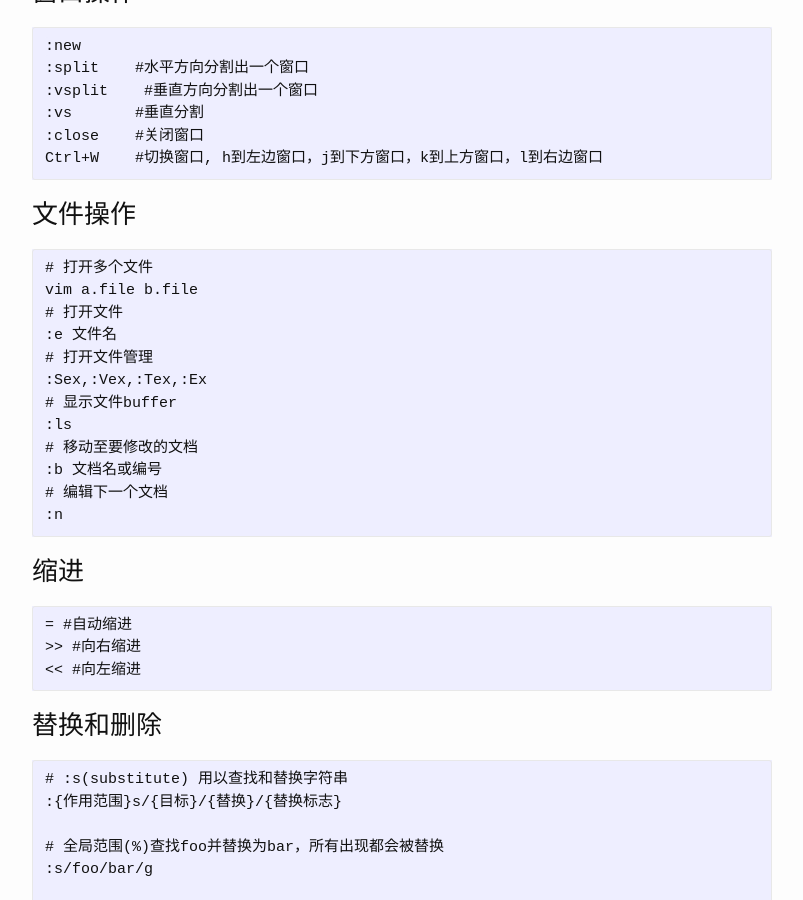
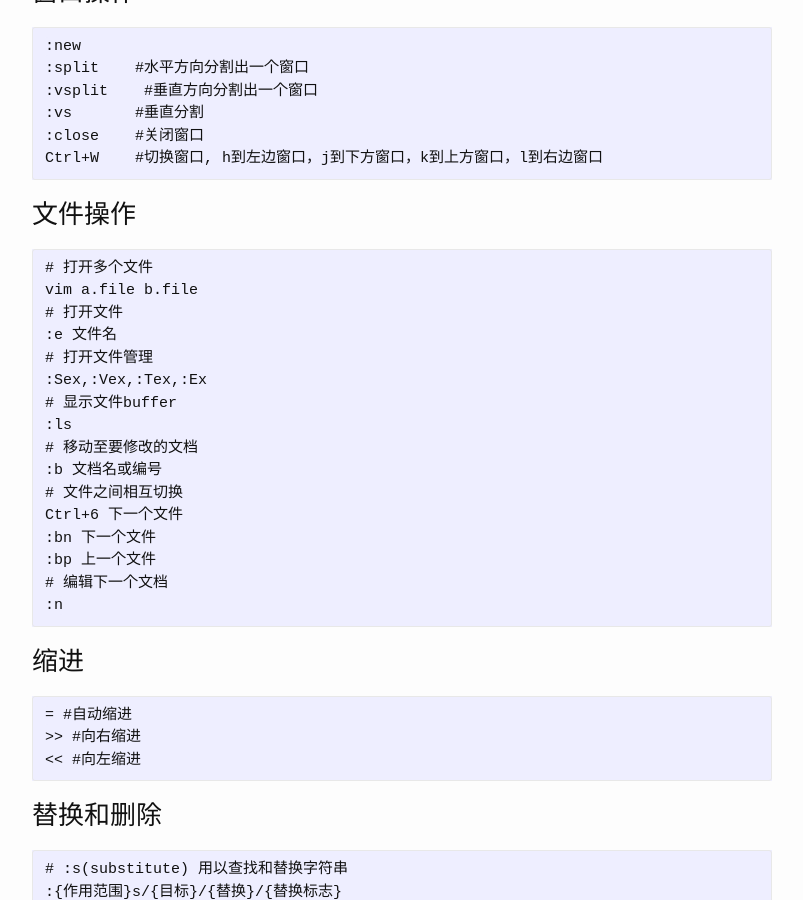
Before and after one commit to josephstalin117/josephstalin117.github.io, a Jekyll site: the page built from _posts/2016-07-03-vim.markdown, in a window 1280 px wide and 900 px high, scrolled down 2020 px. Shown: the whole window, without its empty margins (238-1041 px from the left). Built offline with Jekyll 4.4.1, drawn with Linux system fonts in a browser that asks for light colours.

Commit message:
add bn command

````diff
--- a/_posts/2016-07-03-vim.markdown
+++ b/_posts/2016-07-03-vim.markdown
@@ -116,6 +116,10 @@ vim a.file b.file
 :ls
 # 移动至要修改的文档
 :b 文档名或编号
+# 文件之间相互切换
+Ctrl+6 下一个文件
+:bn 下一个文件
+:bp 上一个文件
 # 编辑下一个文档
 :n
 ```
````
